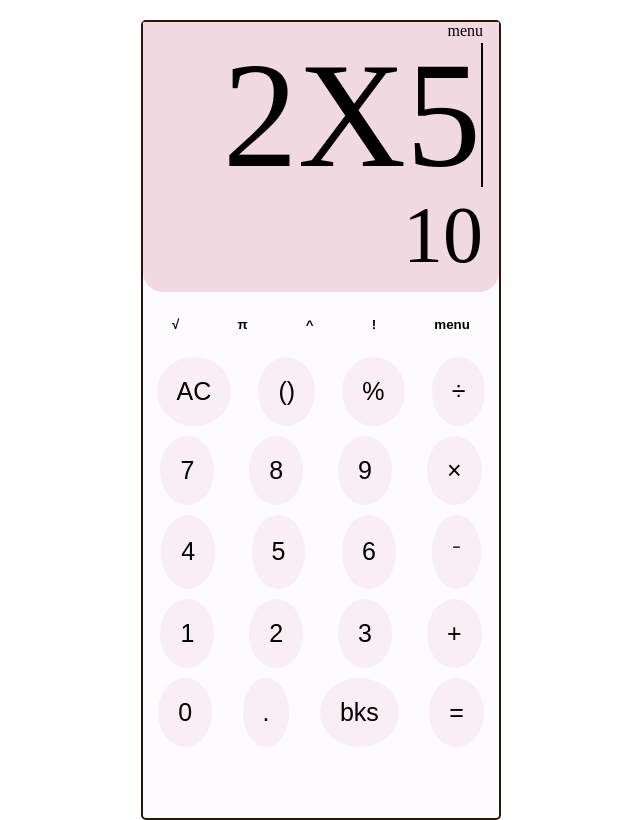
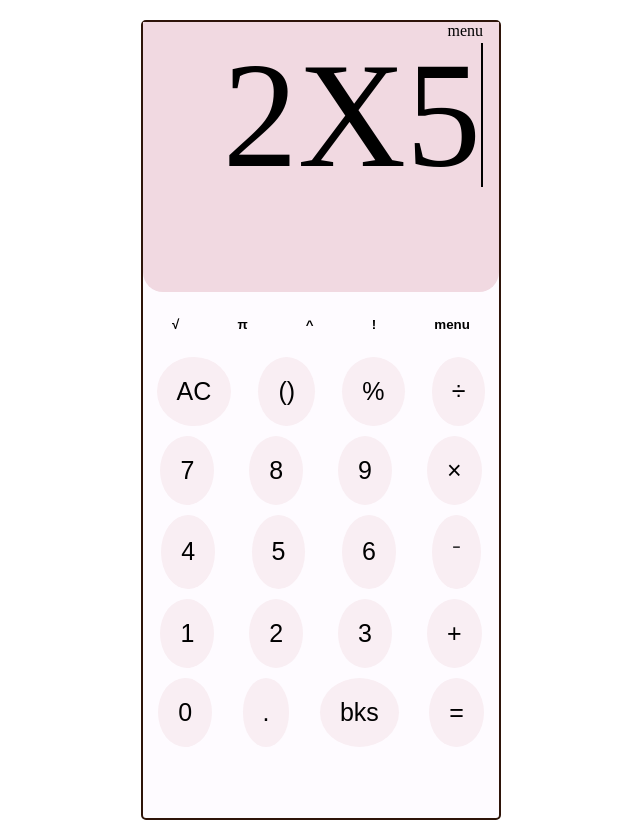
Before and after one commit to gray-adeyi/material-calculator, a Vue app: page / in a window 1280 px wide. Shown: the whole page, without its empty margins (319-959 px from the left). Built offline with nearby package versions, Linux system fonts and the light colour scheme.

Commit message:
Bind answer state

```diff
--- a/src/components/CalculatorDisplay.vue
+++ b/src/components/CalculatorDisplay.vue
@@ -2,13 +2,16 @@
 import CalculatorEntry from "./CalculatorEntry.vue";
 import CalculatorMenu from "./CalculatorMenu.vue";
 import BaseEntry from "./BaseEntry.vue";
+import { useCalculatorStore } from "../store";
+
+const calculator = useCalculatorStore();
 </script>
 
 <template>
   <div class="display-container">
     <CalculatorMenu />
     <CalculatorEntry />
-    <BaseEntry class="answer-text" value="10" />
+    <BaseEntry class="answer-text" :value="calculator.answer" />
   </div>
 </template>
 
```
